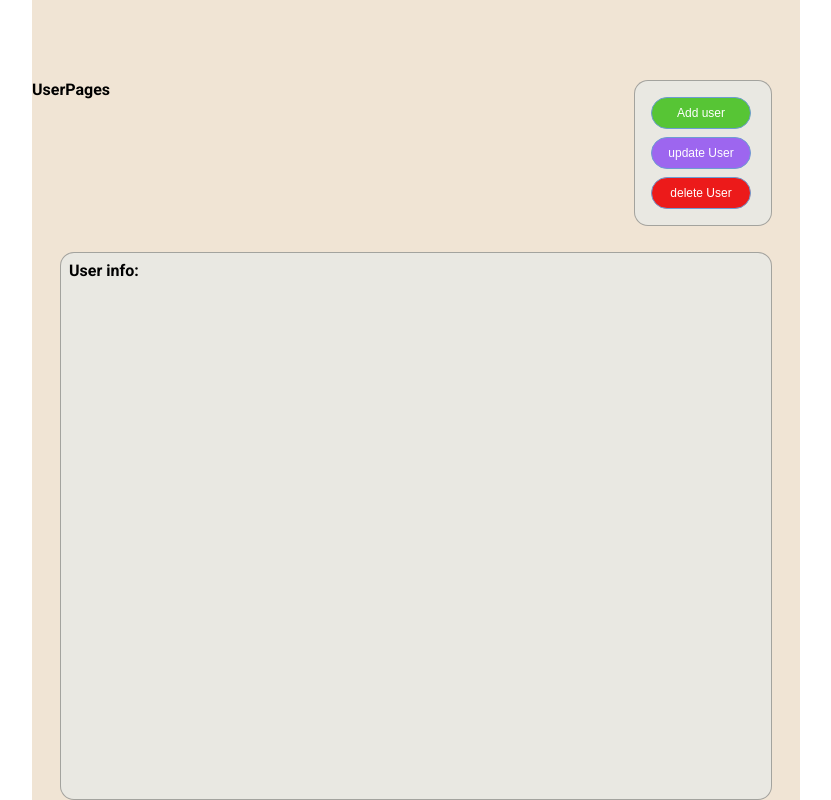
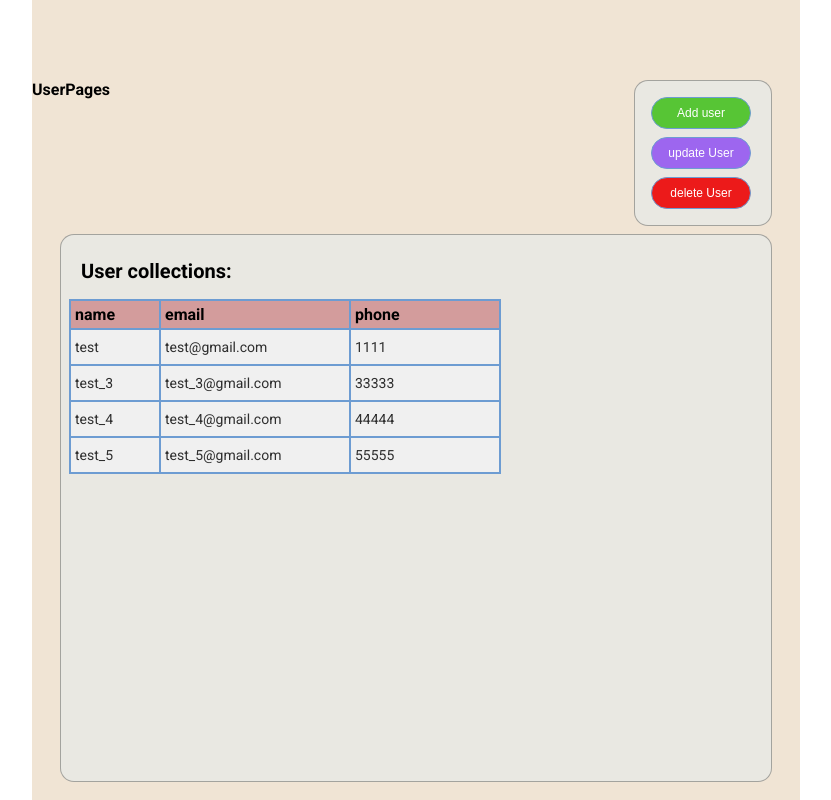
Before and after one commit to GenchikS/Project-flea-market, a React (Vite) app: page / in a window 1280 px wide. Shown: the whole page, without its empty margins (224-1055 px from the left). Built offline with nearby package versions, Linux system fonts and the light colour scheme.

Commit message:
userCollections

```diff
--- a/src/components/FormUserDate/AddUserPages/AddUserPages.jsx
+++ b/src/components/FormUserDate/AddUserPages/AddUserPages.jsx
@@ -11,15 +11,13 @@ export default function AddUserPages({
 }) {
   return (
     <div className={css.containerAddUserPages}>
-      {/* <div> */}
-        <h3 className={css.title}>{textTitle}</h3>
+          <h3 className={css.title}>{textTitle}</h3>
         <FormAddUser
           setIsClick={setIsClick}
           setUserAdd={setUserAdd}
           setUserUpdate={setUserUpdate}
           setDeleteUser={setDeleteUser}
         />
-      {/* </div> */}
     </div>
   );
 }
--- a/src/components/FormUserDate/AddUserPages/FormAddUser/FormAddUser.module.css
+++ b/src/components/FormUserDate/AddUserPages/FormAddUser/FormAddUser.module.css
@@ -25,7 +25,7 @@
 }
 
 .label{
-    font-size: 10px;
+    font-size: 12px;
     margin-left: 10px;
     opacity: 80;
     margin-bottom: 2px;
@@ -35,15 +35,15 @@
     font-size: 10px;
     position: relative;
     top:6px;
-    left: 38px;
+    left: 40px;
     color: red;
 }
 
 .markerGreen{
     font-size: 10px;
     position: relative;
-    top:6px;
-    left: 38px;
+    top:8px;
+    left: 44px;
     color: green;
 }
 
--- /dev/null
+++ b/src/components/UserInfoTable/UserInfoTable.jsx
@@ -0,0 +1,41 @@
+import css from "./UserInfoTable.module.css";
+
+export default function UserTableList (){
+    return (
+        <div>
+            <table >
+                    <thead>
+                        <tr>
+                            <th className={css.nameTh} scope="col">name</th>
+                            <th className={css.emailTh}scope="col">email</th>
+                            <th className={css.phoneTh}scope="col">phone</th>
+                        </tr>
+                    </thead>
+                    <tbody>
+                    <tr className={css.userList}>
+                        <td >test</td>
+                        <td >test@gmail.com</td>
+                        <td >1111</td>
+                    </tr>
+                    <tr className={css.userList}>
+                        <td >test_3</td>
+                        <td >test_3@gmail.com</td>
+                        <td >33333</td>
+                    </tr>
+                                        <tr className={css.userList}>
+                        <td >test_4</td>
+                        <td >test_4@gmail.com</td>
+                        <td >44444</td>
+                    </tr>
+                                        <tr className={css.userList}>
+                        <td >test_5</td>
+                        <td >test_5@gmail.com</td>
+                        <td >55555</td>
+                    </tr>
+                </tbody>
+
+
+            </table>
+        </div>
+    )
+}
--- /dev/null
+++ b/src/components/UserInfoTable/UserInfoTable.module.css
@@ -0,0 +1,44 @@
+table {
+   border-collapse: collapse;
+    background-color: var(--color-white-grey);
+}
+
+td, tr, th {
+    border: 2px solid var(--color-border);
+    padding: 8px;
+    text-align: left;
+    margin: 0;
+    padding: 4px;
+}
+
+th {
+    background: var(--bg-color-grey);
+}
+td{
+      height: 26px;;
+}
+
+.nameTh{
+    width: 80px;
+}
+
+.emailTh{
+    width: 180px;
+}
+
+.phoneTh{
+    width: 140px;
+}
+
+tbody>tr:hover {
+    background-color: var(--bg-color-hover);
+}
+
+.userList{
+    font-size: 14px;
+    color:var(--color-text)
+}
+
+.userList:hover{
+    font-size: 16px;
+}
--- a/src/index.css
+++ b/src/index.css
@@ -3,11 +3,15 @@
   font-style: normal;
 
   --color-white: white;
+  --color-white-grey: rgb(240, 240, 240);
+  --color-black: black;
+  --color-text: #2e2e2e;
   --color-border: #6d9cd2;
   --bg-color-body:rgba(217, 187, 148, 0.4);
   --bg-color: rgba(229, 235, 235, 0.6);
   --bg-color-focus: rgba(135, 242, 102, 0.267);
   --bg-color-hover: rgba(135, 242, 102, 0.665);
+  --bg-color-grey: rgba(176, 53, 53, 0.45);
 
   --color-button-green: rgb(87, 197, 53);
   --color-button-blue:rgb(157, 102, 239);
--- a/src/pages/User/UserPages/UserPages.jsx
+++ b/src/pages/User/UserPages/UserPages.jsx
@@ -1,5 +1,6 @@
 import css from "./UserPages.module.css";
 import { ButtonUserDate } from "../../../components/Button/ButtonUserDate.jsx";
+import UserTableList from "../../../components/UserInfoTable/UserInfoTable.jsx";
 
 export default function UserPages({
   setIsClick,
@@ -57,7 +58,8 @@ export default function UserPages({
     </div>
 
     <div className={css.containerUserInfo}>
-    <h4>User info:</h4>
+    <h4 className={css.userCollectionsTitle}>User collections:</h4>
+    <UserTableList/>
     </div>
     </div>
 
--- a/src/pages/User/UserPages/UserPages.module.css
+++ b/src/pages/User/UserPages/UserPages.module.css
@@ -3,7 +3,6 @@
     flex-direction: column;
     width: 100%;
     height: 100%;
-    justify-content:space-between;
     padding-top: 40px;
 }
 
@@ -26,12 +25,16 @@
 }
 
 .containerUserInfo{
-    /* margin-right: 28px; */
     min-width: 320px;
     height: 530px;
     border: 1px solid var(--border-color-black);
     border-radius: 14px;
     background-color: var(--bg-color);
-    margin: 12px 28px 0 28px;
+    margin: 8px 28px 0 28px;
     padding: 8px;
 }
+
+.userCollectionsTitle{
+    font-size: 20px;
+    margin: 16px 0 16px 12px;
+}
```
